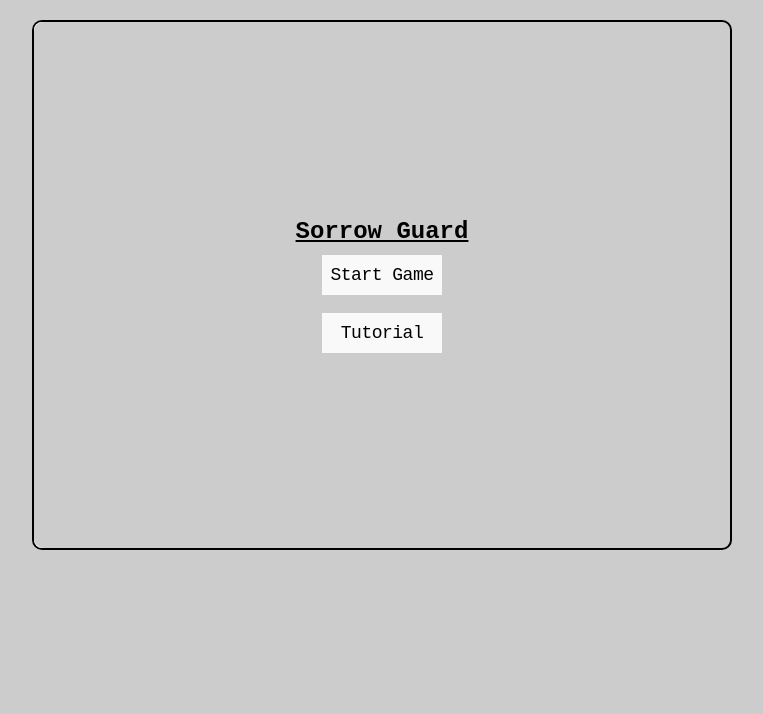
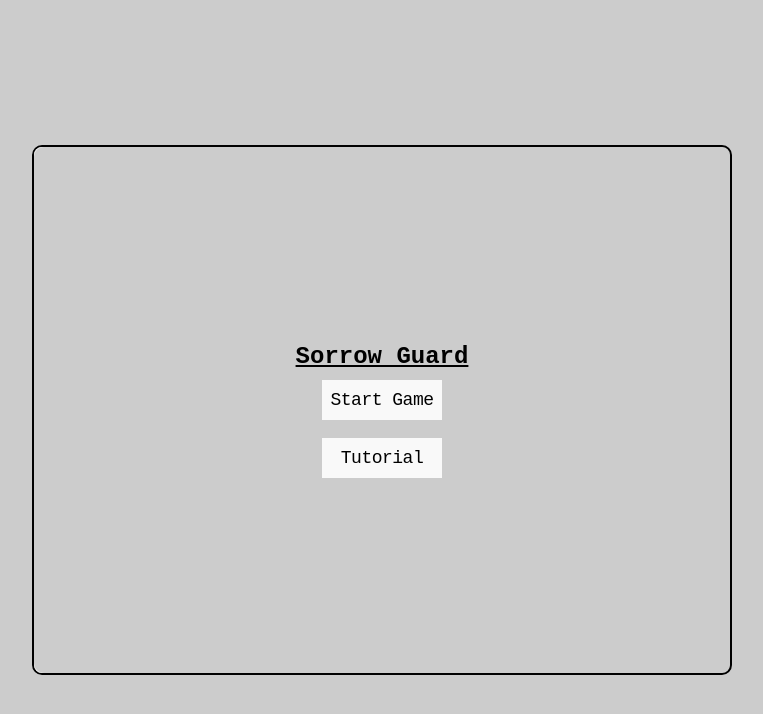
Before and after one commit to vlee-9/simple-browser-rpg, a plain HTML site: page index.html in a window 1280 px wide. Shown: the whole page, without its empty margins (258-1021 px from the left). Drawn offline with Linux system fonts and the light colour scheme.

Commit message:
minor css fixes

```diff
--- a/styles.css
+++ b/styles.css
@@ -8,6 +8,10 @@ body,
 .startscreen,
 .tutscreen {
     background: #ccc;
+    height: 100dvh;
+    display: flex;
+    justify-content: center;
+    align-items: center;
 }
 
 h2 {
@@ -27,8 +31,9 @@ ul {
 }
 
 .gamebox {
+    width: 100%;
     margin: 0 auto;
-    height: 100vh;
+    height: 100dvh;
     position: relative;
 }
 
@@ -187,6 +192,7 @@ ul {
     }
 
     .gamebox {
+        width: 80%;
         max-width: 700px;
         max-height: 530px;
         margin-top: 20px;
```
